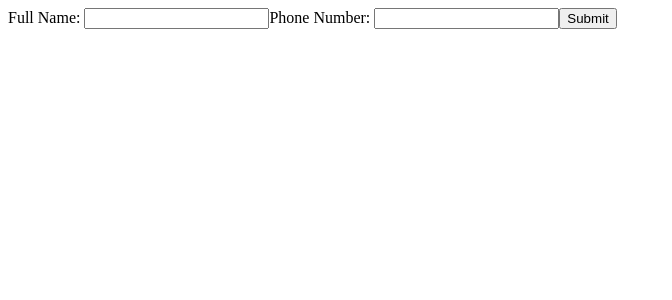
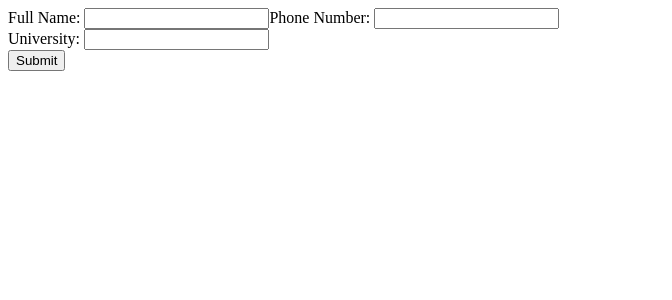
Before and after one commit to hripple46/cv-project, a React (Create React App) app: page / in a window 1280 px wide. Shown: the top 300 px of the page, without its empty margins (0-672 px from the left). Built offline with nearby package versions, Linux system fonts and the light colour scheme.

Commit message:
changed file structure, form component passes submission state to child form components to determine what to render

```diff
--- a/src/components/Education.js
+++ b/src/components/Education.js
@@ -0,0 +1,51 @@
+import { Component } from "react";
+export default class Education extends Component {
+  constructor(props) {
+    super(props);
+    this.state = {
+      educationValue: "",
+      education: "",
+    };
+    this.changeEducationValue = this.changeEducationValue.bind(this);
+    this.submitEducation = this.submitEducation.bind(this);
+    this.checkStatus = this.checkStatus.bind(this);
+  }
+
+  changeEducationValue = (e) => {
+    console.log(this.state.educationValue);
+    this.setState({
+      educationValue: e.target.value,
+    });
+  };
+  submitEducation = () => {
+    this.setState({
+      education: this.state.educationValue,
+    });
+  };
+
+  checkStatus() {
+    if (!this.props.isSubmitted) {
+      return (
+        <div>
+          <label htmlFor="collegeExperience">University: </label>
+          <input
+            value={this.state.educationValue}
+            onChange={this.changeEducationValue}
+            type="text"
+            name="collegeExperience"
+          ></input>
+        </div>
+      );
+    } else {
+      return <h1>{this.state.educationValue}</h1>;
+    }
+  }
+
+  render() {
+    return (
+      <div>
+        <this.checkStatus />
+      </div>
+    );
+  }
+}
--- a/src/components/Form.js
+++ b/src/components/Form.js
@@ -1,75 +1,31 @@
 import { Component } from "react";
 import GeneralInfo from "./General_Info";
+import Education from "./Education";
 
 export default class Form extends Component {
   constructor(props) {
     super(props);
     this.state = {
-      nameInput: "",
-      name: "",
-      phoneNumberInput: null,
-      phoneNumber: null,
-      submitStatus: false,
+      formStatus: false,
     };
-    this.changeName = this.changeName.bind(this);
-    this.checkStatus = this.checkStatus.bind(this);
   }
-  submitName = (e) => {
+
+  submitStatus = (e) => {
     e.preventDefault();
     this.setState({
-      name: this.state.nameInput,
-      submitStatus: true,
-      phoneNumber: this.state.phoneNumberInput,
+      formStatus: true,
     });
     console.log(this.state);
   };
-  changeName = (e) => {
-    console.log(e.target.value);
-    this.setState({
-      nameInput: e.target.value,
-    });
-  };
-  changeNumber = (e) => {
-    this.setState({
-      phoneNumberInput: e.target.value,
-    });
-  };
 
-  checkStatus() {
-    console.log(this.state);
-    if (this.state.submitStatus === true) {
-      return null;
-    } else {
-      return (
-        <div>
-          <form onSubmit={this.submitName}>
-            <label htmlFor="name">Full Name: </label>
-            <input
-              type="text"
-              name="name"
-              value={this.state.nameInput}
-              onChange={this.changeName}
-            ></input>
-            <label htmlFor="phoneNumber">Phone Number: </label>
-            <input
-              type="number"
-              name="phoneNumber"
-              onChange={this.changeNumber}
-            ></input>
-            <input type="submit"></input>{" "}
-          </form>
-        </div>
-      );
-    }
-  }
   render() {
     return (
       <div>
-        <this.checkStatus />
-        <GeneralInfo
-          name={this.state.name}
-          phoneNumber={this.state.phoneNumber}
-        />
+        <form onSubmit={this.submitStatus}>
+          <GeneralInfo isSubmitted={this.state.formStatus} />
+          <Education isSubmitted={this.state.formStatus} />
+          <input type="submit"></input>
+        </form>
       </div>
     );
   }
--- a/src/components/General_Info.js
+++ b/src/components/General_Info.js
@@ -3,13 +3,59 @@ import { Component } from "react";
 export default class GeneralInfo extends Component {
   constructor(props) {
     super(props);
+    this.state = {
+      nameInput: "",
+      name: "",
+      phoneNumberInput: null,
+      phoneNumber: null,
+    };
+    this.changeName = this.changeName.bind(this);
+    this.changeNumber = this.changeNumber.bind(this);
+    this.displayGeneralInfo = this.displayGeneralInfo.bind(this);
+  }
+  changeName = (e) => {
+    this.setState({
+      nameInput: e.target.value,
+    });
+  };
+  changeNumber = (e) => {
+    this.setState({
+      phoneNumberInput: e.target.value,
+    });
+  };
+  displayGeneralInfo() {
+    if (this.props.isSubmitted) {
+      return (
+        <div>
+          <h1>{this.state.nameInput}</h1>
+          <h1>{this.state.phoneNumberInput}</h1>
+        </div>
+      );
+    } else {
+      return (
+        <div>
+          <label htmlFor="name">Full Name: </label>
+          <input
+            type="text"
+            name="name"
+            value={this.state.nameInput}
+            onChange={this.changeName}
+          ></input>
+          <label htmlFor="phoneNumber">Phone Number: </label>
+          <input
+            type="number"
+            name="phoneNumber"
+            onChange={this.changeNumber}
+          ></input>
+        </div>
+      );
+    }
   }
 
   render() {
     return (
       <div>
-        <h1>{this.props.name}</h1>
-        <h2>{this.props.phoneNumber}</h2>
+        <this.displayGeneralInfo />
       </div>
     );
   }
```
